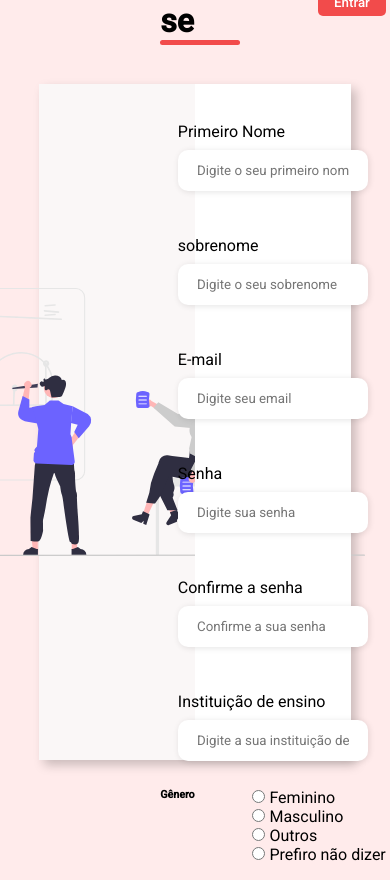
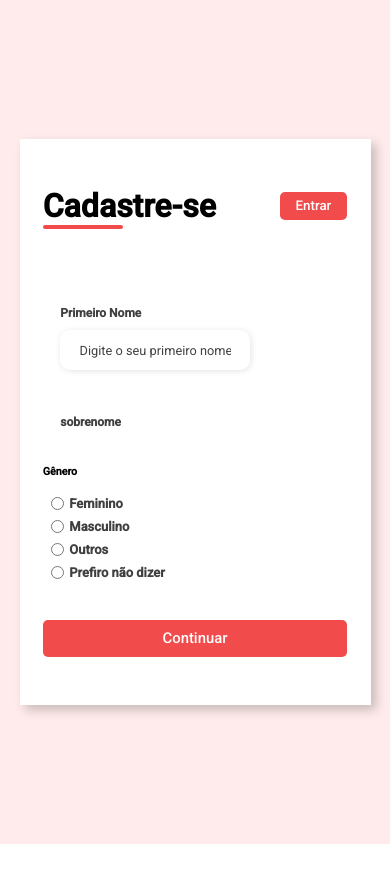
Before and after one commit to herrdu259/WebAPP-LabDesenvolvimentoDeSoftware, a PHP site: page / in a window 390 px wide. After the commit the page ends 844 px from the top, so only its background shows below. Run offline with PHP 8.4, Linux system fonts and the light colour scheme.

Commit message:
Add files via upload

```diff
--- a/Trabalho formulario de cadastro 1.0/assets/css/style.css
+++ b/Trabalho formulario de cadastro 1.0/assets/css/style.css
@@ -15,11 +15,11 @@ body {
     background: #ffebeb;
 }
 
-.container{
+.container {
     width: 80%;
     height: 80vh;
     display: flex;
-    box-shadow: 5px 5px 10px rgba(0, 0, 0, .212);
+    box-shadow: 5px 5px 10px rgba(0, 0, 0, 0.212);
 }
 
 .form-image {
@@ -104,4 +104,106 @@ body {
     border: none;
     border-radius: 10px;
     box-shadow: 1px 1px 6px #0000001c;
+    font-size: 0.8rem;
 }
+
+.input-box input:hover {
+    background-color: #eeeeee75;
+}
+
+.input-box input:focus-visible {
+    outline: 1px solid #f24b4b;
+}
+
+.input-box label,
+.gender-title h6 {
+    font-size: 0.75rem;
+    font-weight: 600;
+    color: #000000c0;
+}
+
+.input-box input::placeholder {
+    color: #000000be;
+}
+
+.gender-group {
+    display: flex;
+    justify-content: space-between;
+    margin-top: 0.62rem;
+    padding: 0 .5rem;
+}
+
+.gender-input {
+    display: flex;
+    align-items: center;
+}
+
+.gender-input input {
+    margin-right: 0.35rem;
+}
+
+.gender-input label {
+    font-size: 0.81rem;
+    font-weight: 600;
+    color: #000000c0;
+}
+
+.continue-button button {
+    width: 100%;
+    margin-top: 2.5rem;
+    border: none;
+    background-color: #f24b4b;
+    padding: 0.62rem;
+    border-radius: 5px;
+    cursor: pointer;
+}
+
+.continue-button button:hover {
+    background-color: #f24b4bf1;
+}
+
+.continue-button button a {
+    text-decoration: none;
+    font-size: 0.93rem;
+    font-weight: 500;
+    color: #fff;
+}
+
+@media screen and (max-width: 1330px) {
+    .form-image {
+        display: none;
+    }
+    .container {
+        width: 50%;
+    }
+    .form {
+        width: 100%;
+    }
+}
+
+@media screen and (max-width: 1064px) {
+    .container {
+        width: 90%;
+        height: auto;
+    }
+    .input-group {
+        flex-direction: column;
+        z-index: 5;
+        padding-right: 5rem;
+        max-height: 10rem;
+        overflow-y: scroll;
+        flex-wrap: nowrap;
+    }
+    .gender-inputs {
+        margin-top: 2rem;
+    }
+    .gender-group {
+        flex-direction: column;
+    }
+    .gender-title h6 {
+        margin: 0;
+    }
+    .gender-input {
+        margin-top: 0.5rem;
+    }
+}
--- a/Trabalho formulario de cadastro 1.0/assets/index.html
+++ b/Trabalho formulario de cadastro 1.0/assets/index.html
@@ -23,7 +23,7 @@
             <form action="#">
                 <div class="form-header">
                     <div class="tittle">
-                        <h1>cadastre-se</h1>
+                        <h1>Cadastre-se</h1>
                     </div>
                     <div class="login-button">
                         <button><a href="#">Entrar</a></button> <!-- Botão de login, "#" é onde se insere o codigo para te levar a pagina de login -->
@@ -62,12 +62,13 @@
                         <label for="college">Instituição de ensino</label>
                         <input id="college" type="text" name="college" placeholder="Digite a sua instituição de ensino" required>
                     </div>
-
+                </div>
 
                     <!-- Div separada para o genero -->
                     <div class="gender-inputs">
                         <h6>Gênero</h6>
                     </div>
+
                     <div class="gender-group">
                         <div class="gender-input">
                             <input type="radio" id="female" name="gender">
@@ -89,6 +90,11 @@
                             <label for="none">Prefiro não dizer</label>
                         </div>
                     </div>
+
+
+                <!-- Div para o botão continuar -->
+                <div class="continue-button">
+                    <button><a href="#">Continuar</a></button>
                 </div>
             </form>
         </div>
```
